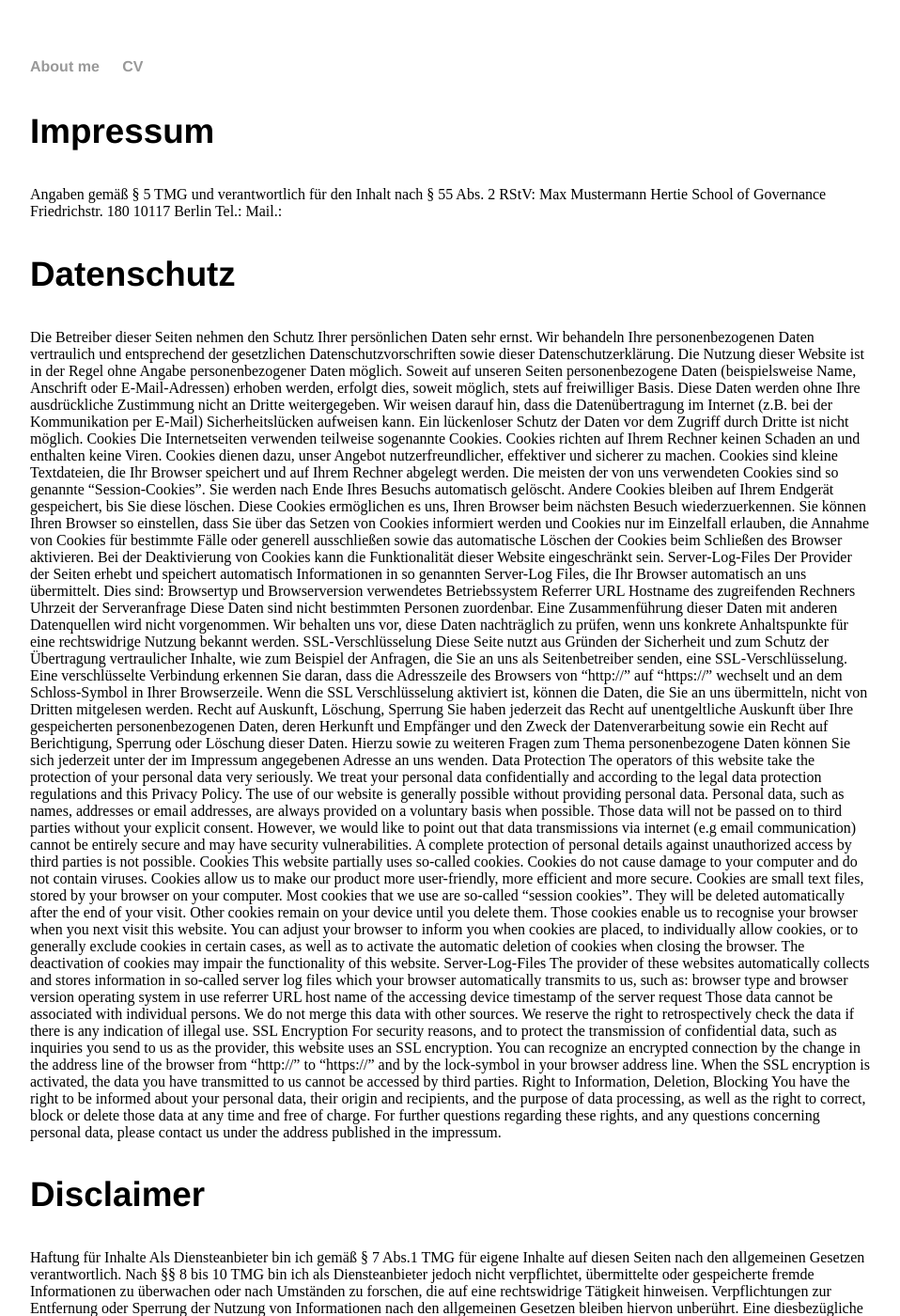
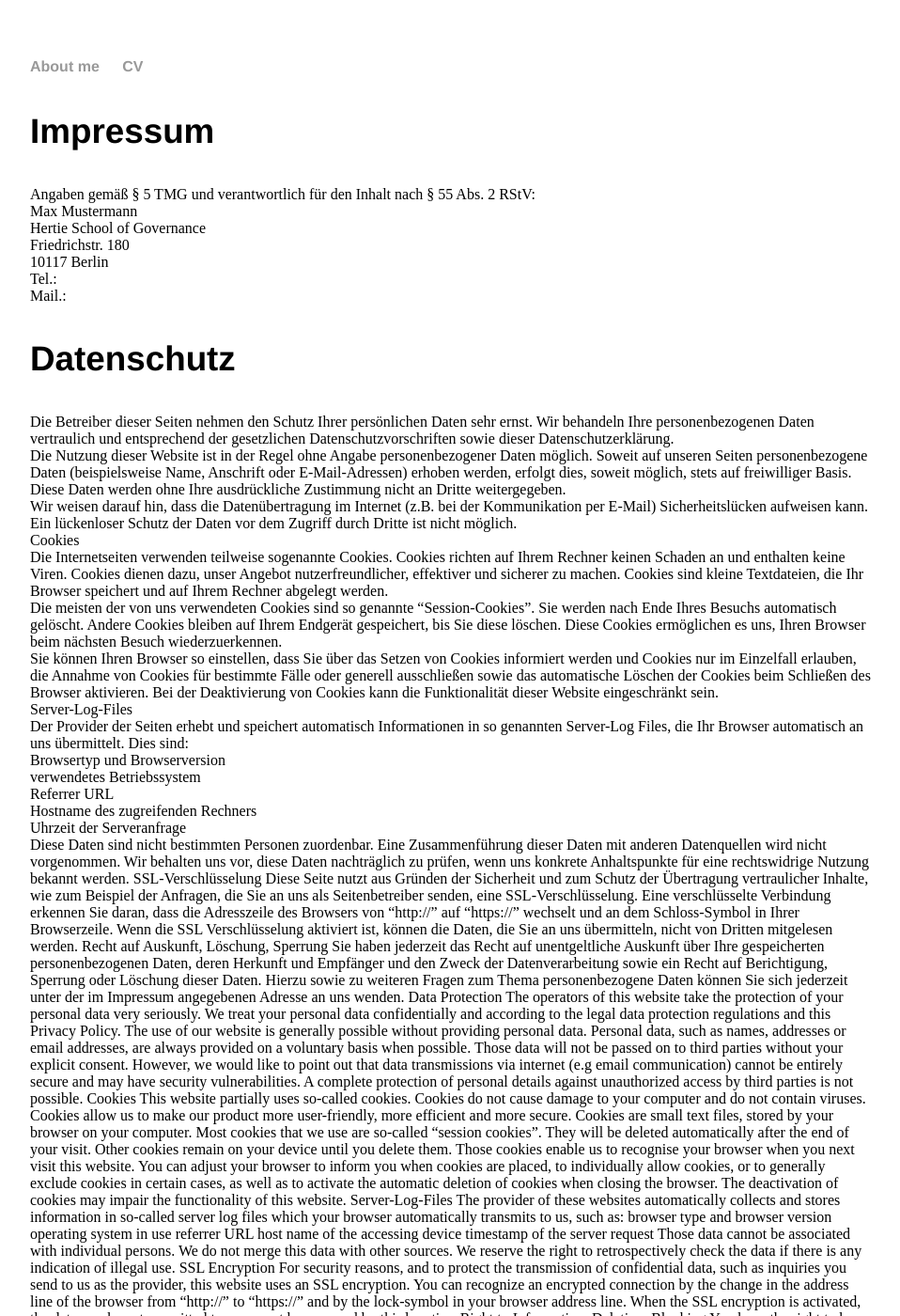
Before and after one commit to jeinhoff/jeinhoff.github.io, a Jekyll site: the page built from impressum.html, in a window 1280 px wide and 1400 px high. Shown: the whole window at 94% size, without its empty margins (160-1118 px from the left). Built offline with Jekyll 4.4.1, drawn with Linux system fonts in a browser that asks for light colours; some of the changed text lies outside the part shown.

Commit message:
Update impressum.html

```diff
--- a/impressum.html
+++ b/impressum.html
@@ -7,48 +7,53 @@ title: Jan L. Einhoff
 
 <h3>Impressum</h3>
 
-Angaben gemäß § 5 TMG und verantwortlich für den Inhalt nach § 55 Abs. 2 RStV:
+Angaben gemäß § 5 TMG und verantwortlich für den Inhalt nach § 55 Abs. 2 RStV: <br>
 
-Max Mustermann
-Hertie School of Governance
-Friedrichstr. 180
-10117 Berlin
-Tel.:
-Mail.:
+Max Mustermann <br>
+Hertie School of Governance <br>
+Friedrichstr. 180 <br>
+10117 Berlin <br>
+Tel.: <br>
+Mail.: <br>
 
 <h3>Datenschutz</h3>
 
-Die Betreiber dieser Seiten nehmen den Schutz Ihrer persönlichen Daten sehr ernst. Wir behandeln Ihre personenbezogenen Daten vertraulich und entsprechend der gesetzlichen Datenschutzvorschriften sowie dieser Datenschutzerklärung.
+Die Betreiber dieser Seiten nehmen den Schutz Ihrer persönlichen Daten sehr ernst. Wir behandeln Ihre personenbezogenen Daten vertraulich und entsprechend der gesetzlichen Datenschutzvorschriften sowie dieser Datenschutzerklärung. <br>
 
-Die Nutzung dieser Website ist in der Regel ohne Angabe personenbezogener Daten möglich. Soweit auf unseren Seiten personenbezogene Daten (beispielsweise Name, Anschrift oder E-Mail-Adressen) erhoben werden, erfolgt dies, soweit möglich, stets auf freiwilliger Basis. Diese Daten werden ohne Ihre ausdrückliche Zustimmung nicht an Dritte weitergegeben.
+Die Nutzung dieser Website ist in der Regel ohne Angabe personenbezogener Daten möglich. Soweit auf unseren Seiten personenbezogene Daten (beispielsweise Name, Anschrift oder E-Mail-Adressen) erhoben werden, erfolgt dies, soweit möglich, stets auf freiwilliger Basis. Diese Daten werden ohne Ihre ausdrückliche Zustimmung nicht an Dritte weitergegeben. <br>
 
-Wir weisen darauf hin, dass die Datenübertragung im Internet (z.B. bei der Kommunikation per E-Mail) Sicherheitslücken aufweisen kann. Ein lückenloser Schutz der Daten vor dem Zugriff durch Dritte ist nicht möglich.
-Cookies
+Wir weisen darauf hin, dass die Datenübertragung im Internet (z.B. bei der Kommunikation per E-Mail) Sicherheitslücken aufweisen kann. Ein lückenloser Schutz der Daten vor dem Zugriff durch Dritte ist nicht möglich. <br>
 
-Die Internetseiten verwenden teilweise sogenannte Cookies. Cookies richten auf Ihrem Rechner keinen Schaden an und enthalten keine Viren. Cookies dienen dazu, unser Angebot nutzerfreundlicher, effektiver und sicherer zu machen. Cookies sind kleine Textdateien, die Ihr Browser speichert und auf Ihrem Rechner abgelegt werden.
+Cookies <br>
 
-Die meisten der von uns verwendeten Cookies sind so genannte “Session-Cookies”. Sie werden nach Ende Ihres Besuchs automatisch gelöscht. Andere Cookies bleiben auf Ihrem Endgerät gespeichert, bis Sie diese löschen. Diese Cookies ermöglichen es uns, Ihren Browser beim nächsten Besuch wiederzuerkennen.
+Die Internetseiten verwenden teilweise sogenannte Cookies. Cookies richten auf Ihrem Rechner keinen Schaden an und enthalten keine Viren. Cookies dienen dazu, unser Angebot nutzerfreundlicher, effektiver und sicherer zu machen. Cookies sind kleine Textdateien, die Ihr Browser speichert und auf Ihrem Rechner abgelegt werden. <br>
 
-Sie können Ihren Browser so einstellen, dass Sie über das Setzen von Cookies informiert werden und Cookies nur im Einzelfall erlauben, die Annahme von Cookies für bestimmte Fälle oder generell ausschließen sowie das automatische Löschen der Cookies beim Schließen des Browser aktivieren. Bei der Deaktivierung von Cookies kann die Funktionalität dieser Website eingeschränkt sein.
-Server-Log-Files
+Die meisten der von uns verwendeten Cookies sind so genannte “Session-Cookies”. Sie werden nach Ende Ihres Besuchs automatisch gelöscht. Andere Cookies bleiben auf Ihrem Endgerät gespeichert, bis Sie diese löschen. Diese Cookies ermöglichen es uns, Ihren Browser beim nächsten Besuch wiederzuerkennen. <br>
 
-Der Provider der Seiten erhebt und speichert automatisch Informationen in so genannten Server-Log Files, die Ihr Browser automatisch an uns übermittelt. Dies sind:
+Sie können Ihren Browser so einstellen, dass Sie über das Setzen von Cookies informiert werden und Cookies nur im Einzelfall erlauben, die Annahme von Cookies für bestimmte Fälle oder generell ausschließen sowie das automatische Löschen der Cookies beim Schließen des Browser aktivieren. Bei der Deaktivierung von Cookies kann die Funktionalität dieser Website eingeschränkt sein. <br>
 
-    Browsertyp und Browserversion
-    verwendetes Betriebssystem
-    Referrer URL
-    Hostname des zugreifenden Rechners
-    Uhrzeit der Serveranfrage
+Server-Log-Files <br>
+
+Der Provider der Seiten erhebt und speichert automatisch Informationen in so genannten Server-Log Files, die Ihr Browser automatisch an uns übermittelt. Dies sind: <br>
+
+    Browsertyp und Browserversion <br>
+    verwendetes Betriebssystem <br>
+    Referrer URL <br>
+    Hostname des zugreifenden Rechners <br>
+    Uhrzeit der Serveranfrage <br>
 
 Diese Daten sind nicht bestimmten Personen zuordenbar. Eine Zusammenführung dieser Daten mit anderen Datenquellen wird nicht vorgenommen. Wir behalten uns vor, diese Daten nachträglich zu prüfen, wenn uns konkrete Anhaltspunkte für eine rechtswidrige Nutzung bekannt werden.
+
 SSL-Verschlüsselung
 
 Diese Seite nutzt aus Gründen der Sicherheit und zum Schutz der Übertragung vertraulicher Inhalte, wie zum Beispiel der Anfragen, die Sie an uns als Seitenbetreiber senden, eine SSL-Verschlüsselung. Eine verschlüsselte Verbindung erkennen Sie daran, dass die Adresszeile des Browsers von “http://” auf “https://” wechselt und an dem Schloss-Symbol in Ihrer Browserzeile.
 
 Wenn die SSL Verschlüsselung aktiviert ist, können die Daten, die Sie an uns übermitteln, nicht von Dritten mitgelesen werden.
+
 Recht auf Auskunft, Löschung, Sperrung
 
 Sie haben jederzeit das Recht auf unentgeltliche Auskunft über Ihre gespeicherten personenbezogenen Daten, deren Herkunft und Empfänger und den Zweck der Datenverarbeitung sowie ein Recht auf Berichtigung, Sperrung oder Löschung dieser Daten. Hierzu sowie zu weiteren Fragen zum Thema personenbezogene Daten können Sie sich jederzeit unter der im Impressum angegebenen Adresse an uns wenden.
+
 Data Protection
 
 The operators of this website take the protection of your personal data very seriously. We treat your personal data confidentially and according to the legal data protection regulations and this Privacy Policy.
@@ -56,6 +61,7 @@ The operators of this website take the protection of your personal data very ser
 The use of our website is generally possible without providing personal data. Personal data, such as names, addresses or email addresses, are always provided on a voluntary basis when possible. Those data will not be passed on to third parties without your explicit consent.
 
 However, we would like to point out that data transmissions via internet (e.g email communication) cannot be entirely secure and may have security vulnerabilities. A complete protection of personal details against unauthorized access by third parties is not possible.
+
 Cookies
 
 This website partially uses so-called cookies. Cookies do not cause damage to your computer and do not contain viruses. Cookies allow us to make our product more user-friendly, more efficient and more secure. Cookies are small text files, stored by your browser on your computer.
@@ -63,6 +69,7 @@ This website partially uses so-called cookies. Cookies do not cause damage to yo
 Most cookies that we use are so-called “session cookies”. They will be deleted automatically after the end of your visit. Other cookies remain on your device until you delete them. Those cookies enable us to recognise your browser when you next visit this website.
 
 You can adjust your browser to inform you when cookies are placed, to individually allow cookies, or to generally exclude cookies in certain cases, as well as to activate the automatic deletion of cookies when closing the browser. The deactivation of cookies may impair the functionality of this website.
+
 Server-Log-Files
 
 The provider of these websites automatically collects and stores information in so-called server log files which your browser automatically transmits to us, such as:
@@ -74,11 +81,13 @@ The provider of these websites automatically collects and stores information in
     timestamp of the server request
 
 Those data cannot be associated with individual persons. We do not merge this data with other sources. We reserve the right to retrospectively check the data if there is any indication of illegal use.
+
 SSL Encryption
 
 For security reasons, and to protect the transmission of confidential data, such as inquiries you send to us as the provider, this website uses an SSL encryption. You can recognize an encrypted connection by the change in the address line of the browser from “http://” to “https://” and by the lock-symbol in your browser address line.
 
 When the SSL encryption is activated, the data you have transmitted to us cannot be accessed by third parties.
+
 Right to Information, Deletion, Blocking
 
 You have the right to be informed about your personal data, their origin and recipients, and the purpose of data processing, as well as the right to correct, block or delete those data at any time and free of charge. For further questions regarding these rights, and any questions concerning personal data, please contact us under the address published in the impressum.
@@ -90,26 +99,31 @@ Haftung für Inhalte
 Als Diensteanbieter bin ich gemäß § 7 Abs.1 TMG für eigene Inhalte auf diesen Seiten nach den allgemeinen Gesetzen verantwortlich. Nach §§ 8 bis 10 TMG bin ich als Diensteanbieter jedoch nicht verpflichtet, übermittelte oder gespeicherte fremde Informationen zu überwachen oder nach Umständen zu forschen, die auf eine rechtswidrige Tätigkeit hinweisen.
 
 Verpflichtungen zur Entfernung oder Sperrung der Nutzung von Informationen nach den allgemeinen Gesetzen bleiben hiervon unberührt. Eine diesbezügliche Haftung ist jedoch erst ab dem Zeitpunkt der Kenntnis einer konkreten Rechtsverletzung möglich. Bei Bekanntwerden von entsprechenden Rechtsverletzungen werde ich diese Inhalte umgehend entfernen.
+
 Haftung für Links
 
 Diese Seiten enthalten Links zu externen Webseiten Dritter, auf deren Inhalte ich keinen Einfluss habe. Deshalb kann ich für diese fremden Inhalte auch keine Gewähr übernehmen. Für die Inhalte der verlinkten Seiten ist stets der jeweilige Anbieter oder Betreiber der Seiten verantwortlich. Die verlinkten Seiten wurden zum Zeitpunkt der Verlinkung auf mögliche Rechtsverstöße überprüft. Rechtswidrige Inhalte waren zum Zeitpunkt der Verlinkung nicht erkennbar.
 
 Eine permanente inhaltliche Kontrolle der verlinkten Seiten ist jedoch ohne konkrete Anhaltspunkte einer Rechtsverletzung nicht zumutbar. Bei Bekanntwerden von Rechtsverletzungen werde ich derartige Links umgehend entfernen.
+
 Urheberrecht
 
 Die durch die Seitenbetreiber erstellten Inhalte und Werke auf diesen Seiten unterliegen dem deutschen Urheberrecht. Die Vervielfältigung, Bearbeitung, Verbreitung und jede Art der Verwertung außerhalb der Grenzen des Urheberrechtes bedürfen der schriftlichen Zustimmung des jeweiligen Autors bzw. Erstellers. Downloads und Kopien dieser Seite sind nur für den privaten, nicht kommerziellen Gebrauch gestattet.
 
 Soweit die Inhalte auf dieser Seite nicht vom Betreiber erstellt wurden, werden die Urheberrechte Dritter beachtet. Insbesondere werden Inhalte Dritter als solche gekennzeichnet. Sollten Sie trotzdem auf eine Urheberrechtsverletzung aufmerksam werden, bitte ich um einen entsprechenden Hinweis. Bei Bekanntwerden von Rechtsverletzungen werde ich derartige Inhalte umgehend entfernen.
+
 Responsibility for Content
 
 As service provider I am according to § 7 Abs.1 TMG responsible for my own content on these pages in accordance with general regulations. According to §§ 8 to 10 TMG I am as a service provider not required to monitor transferred or stored third party information or to search for circumstances that might indicate illegal activity.
 
 The responsibility to delete or block the use of information according to general regulations remains untouched by this. Any liability related to this can only be assumed after having been informed about a concrete infringement. After I have obtained knowledge of any such infringements, I will immediately remove such content.
+
 Responsibility for Links
 
 These sites contain links to external website of third parties on which contents I do not have any influence. Therefore I can not take any responsibility for these third party contents. The content of any linked website is the sole responsibility fo the service provider of those sites. The linked websites were checked for any infringements at the time of linking. No infringements were recognizable at that time.
 
 The permanent control of the content of linked websites can without any concrete indications of infringements not be reasonably expected. As soon as I have obtained knowledge of any such infringements, I will immediately remove such content.
+
 Copyright
 
 The content and works produced by the service provider are subject to German copyright law. The reproduction, editing and distribution and any kind of usage outside of the bounds set by copyright law require the written consent of the responsible writer or author. Downloads and copies of these pages are only permitted for private, non-commercial use.
```
